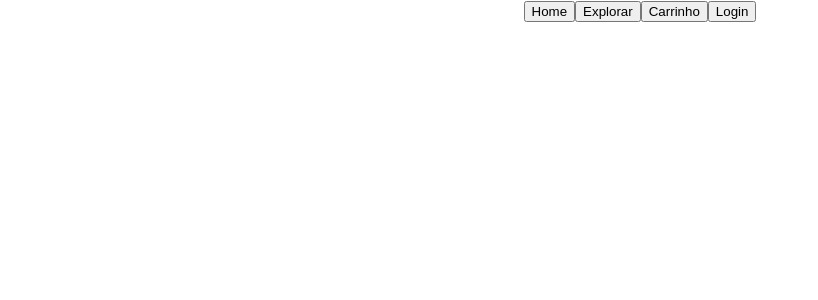
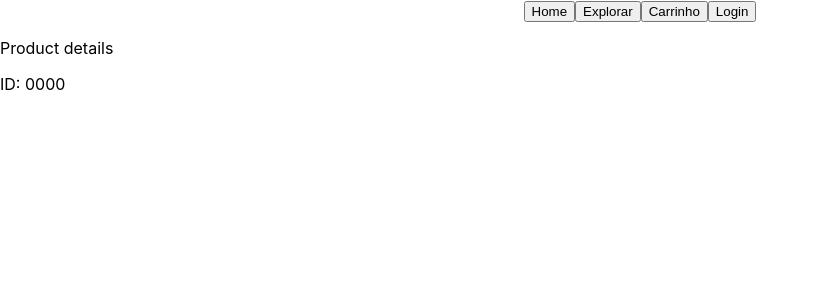
Before and after one commit to UnBArqDsw2021-2/2021.2_G7_PartyRent_Frontend, a React (Vite) app: page /products/0000 in a window 1280 px wide. Shown: the top 300 px of the page, without its empty margins (0-818 px from the left). Built offline with nearby package versions, Linux system fonts and the light colour scheme.

Commit message:
Add ProductDetail component

```diff
--- a/src/App.tsx
+++ b/src/App.tsx
@@ -5,6 +5,7 @@ import Products from "./components/Products";
 import NavigationBar from "./components/NavigationBar"
 import ShoppingCart from "./components/ShoppingCart"
 import Login from "./components/Login";
+import ProductDetail from './components/ProductDetail';
 
 function App() {
   return (
@@ -15,6 +16,7 @@ function App() {
       <Routes>
         <Route path="/" element={<Home />} />
         <Route path="/products" element={<Products />} />
+        <Route path="/products/:id" element={<ProductDetail />} />
         <Route path="/cart" element={<ShoppingCart />} />
         <Route path="/login" element={<Login />} />
       </Routes>
--- /dev/null
+++ b/src/components/ProductDetail.tsx
@@ -0,0 +1,14 @@
+import React from 'react';
+import { useParams } from 'react-router-dom';
+
+function ProductDetail() {
+    let params = useParams();
+    return (
+        <div>
+            <p>Product details</p>
+            <p>ID: {params.id}</p>
+        </div>
+    );
+}
+
+export default ProductDetail;
--- a/src/components/ProductItem.tsx
+++ b/src/components/ProductItem.tsx
@@ -1,6 +1,8 @@
 import React from 'react';
+import { Link } from 'react-router-dom';
 
 interface Props {
+    id: string;
     title: string;
     value: string;
 }
@@ -12,10 +14,10 @@ interface State {
 class ProductItem extends React.Component<Props, State> {
     render() {
         return (
-            <div>
+            <Link to={this.props.id}>
                 <p>{this.props.title}</p>
                 <p>{this.props.value}</p>
-            </div>
+            </Link>
         );
     }
 }
--- a/src/components/Products.tsx
+++ b/src/components/Products.tsx
@@ -1,7 +1,7 @@
 import React from 'react';
 import ProductItem from './ProductItem';
 
-let productsPlaceholder = Array(10).fill(<ProductItem title='Product Item' value='$0,00'/>)
+let productsPlaceholder = Array(10).fill(<ProductItem id="0000" title='Product Item' value='$0,00'/>)
 
 class Products extends React.Component {
     render() {
```
